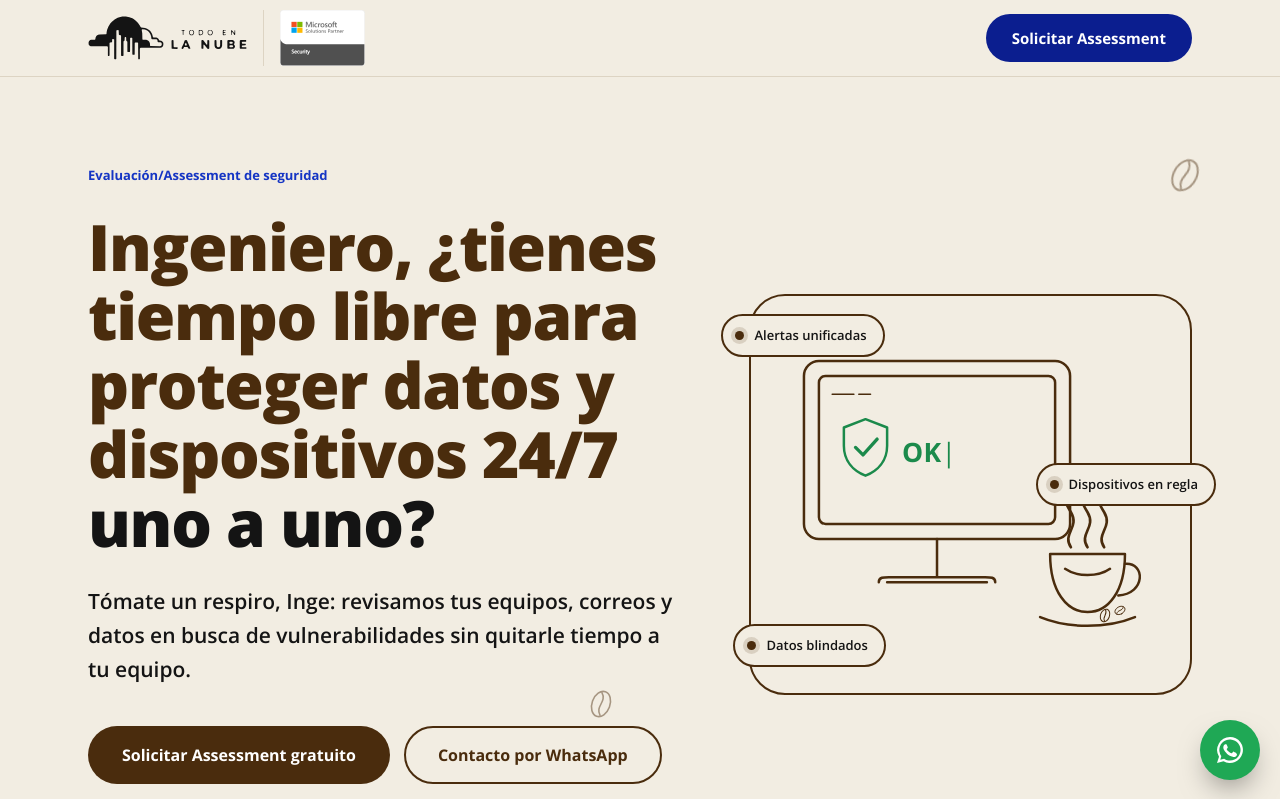
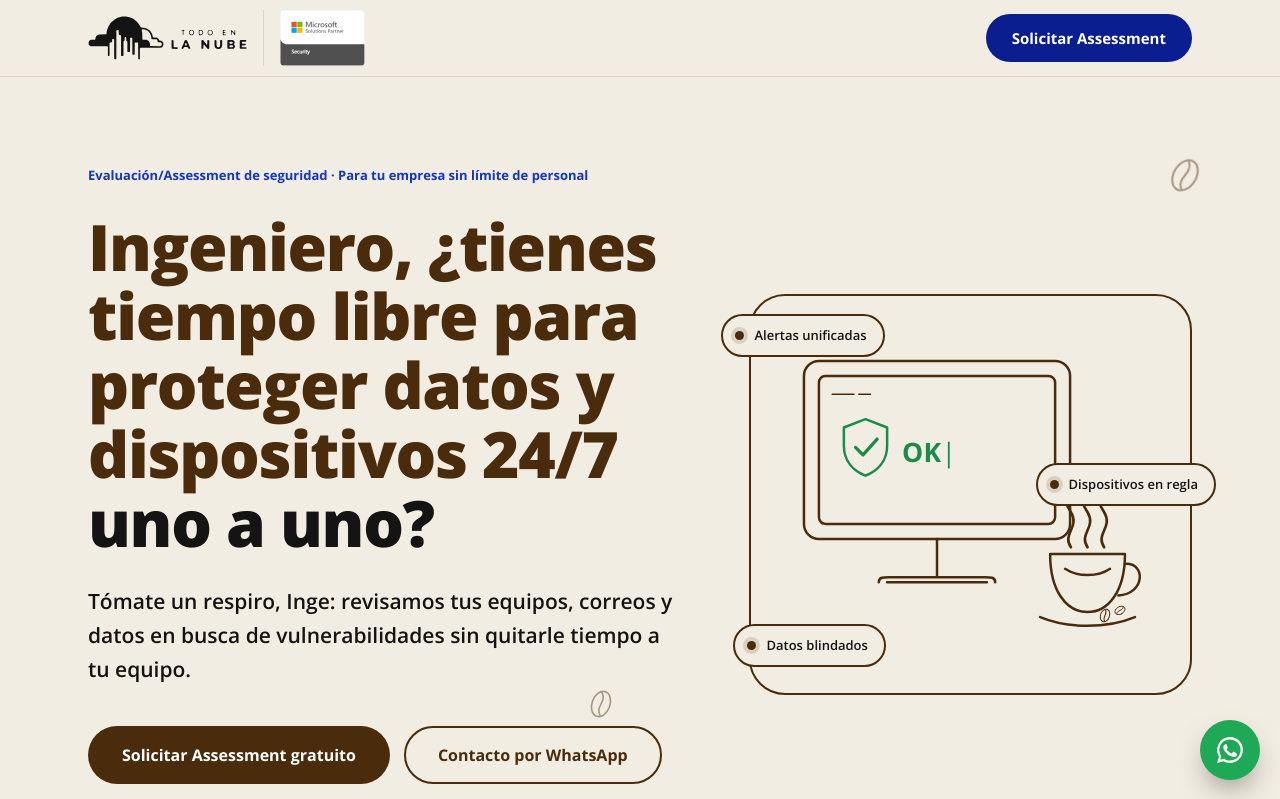
Before and after one commit to Benjidesing/coffe-party-todo-en-la-nube, a plain HTML site: page index.html in a window 1280 px wide. Shown: the top 799 px of the page. Drawn offline with nearby package versions, Linux system fonts and the light colour scheme.

```diff
--- a/index.html
+++ b/index.html
@@ -51,7 +51,7 @@
   <svg class="bean-d b3" viewBox="-12 -16 24 32" aria-hidden="true"><use href="#bean" x="-12" y="-16" width="24" height="32"/></svg>
   <div class="wrap">
     <div>
-      <p class="eyebrow">Evaluación/Assessment de seguridad</p>
+      <p class="eyebrow">Evaluación/Assessment de seguridad · Para tu empresa sin límite de personal</p>
       <h1>Ingeniero, ¿tienes tiempo libre para proteger datos y dispositivos 24/7 <em>uno a uno?</em></h1>
       <p class="hero-lead">Tómate un respiro, Inge: revisamos tus equipos, correos y datos en busca de vulnerabilidades sin quitarle tiempo a tu equipo.</p>
       <div class="cta-row">
```
